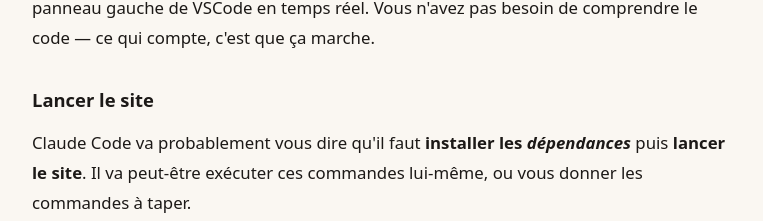
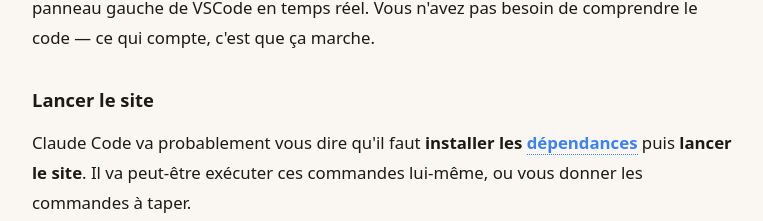
Before and after one commit to luc-leonard/e-learning-ai, a plain HTML site: page html/module1.html in a window 1280 px wide. Shown: the part 2012-2233 px from the top of the page, without its empty margins (418-1181 px from the left). Drawn offline with Linux system fonts and the light colour scheme.

Commit message:
css: add styling to tooptip

```diff
--- a/html/styles.css
+++ b/html/styles.css
@@ -1039,3 +1039,10 @@ body {
   .main-content { margin-left: 0 !important; }
   .module-content { display: block !important; max-width: 100%; padding: 0; }
 }
+
+dfn[title] {
+  color: var(--primary, #3b82f6);
+  border-bottom: 1px dotted currentColor;
+  cursor: help;
+  font-style: normal;
+}
```
